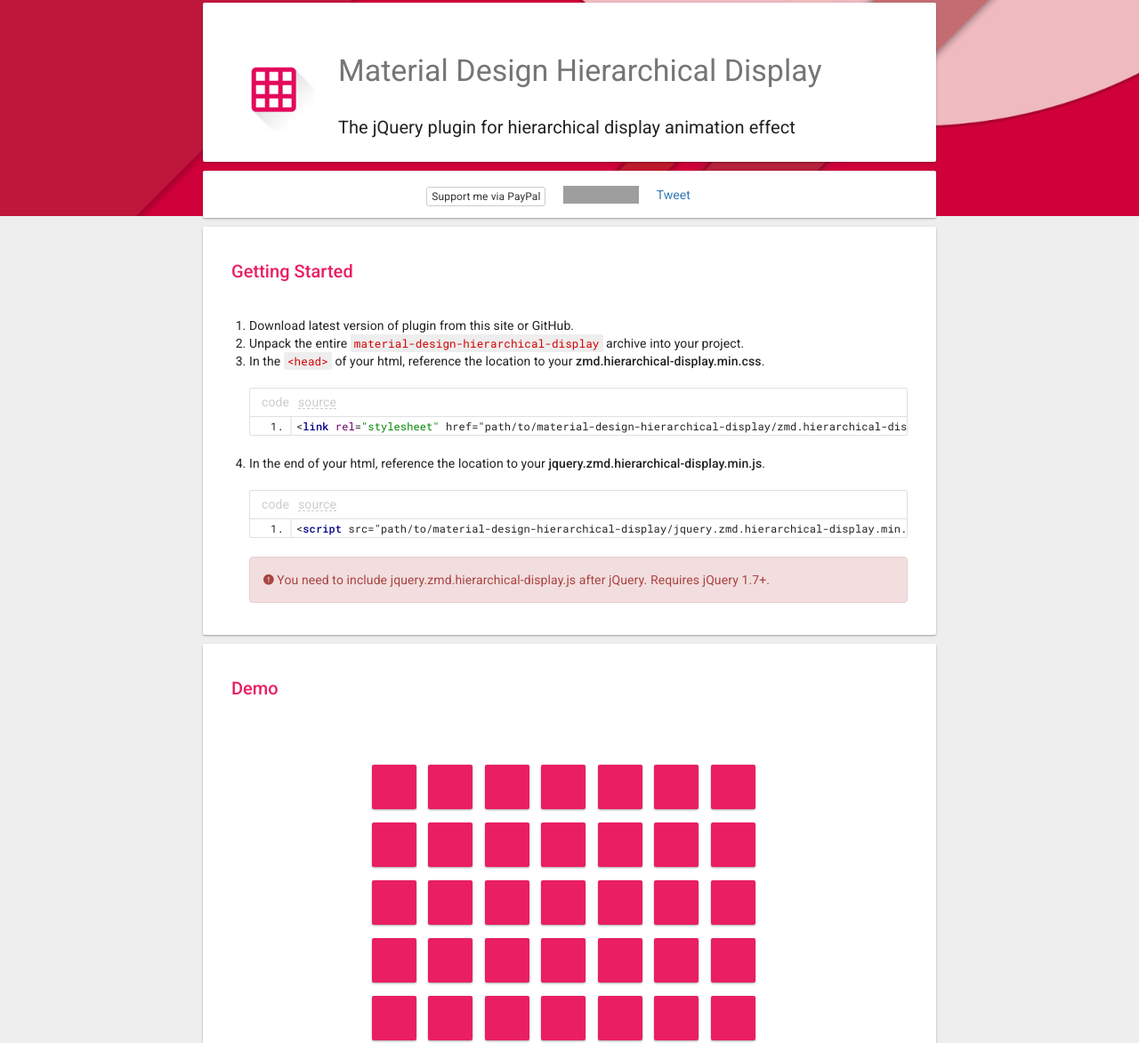
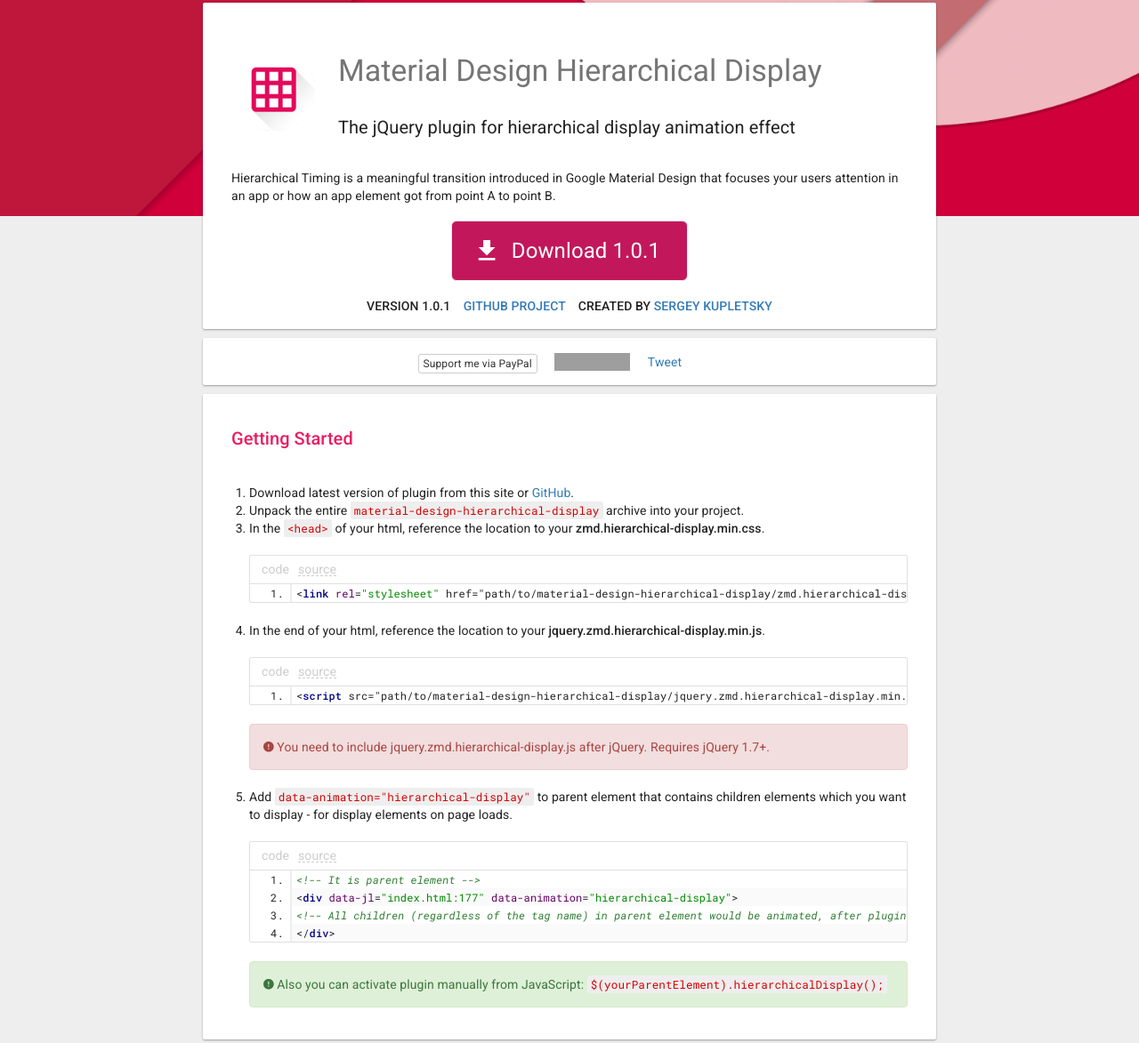
Before and after one commit to zavoloklom/material-design-hierarchical-display, a website: page index.html in a window 1280 px wide. Shown: the part 157-1330 px from the top of the page at 89% size. Drawn offline with nearby package versions, Linux system fonts and the light colour scheme; grey boxes are pictures that could not be loaded; a script that the page names is missing.

Commit message:
Update index.html

```diff
--- a/index.html
+++ b/index.html
@@ -53,10 +53,15 @@
     <meta name="twitter:title" content="Material Design Hierarchical Display">
     <meta name="twitter:description" content="The jQuery plugin for Material Design Hierarchical Display animation effect.">
     <meta name="twitter:image:src" content="http://zavoloklom.github.io/material-design-hierarchical-display/img/Material-Design-Hierarchical-Display.png">
+
+    <meta property="og:url"           content="http://zavoloklom.github.io/material-design-hierarchical-display/" />
+    <meta property="og:type"          content="website" />
+    <meta property="og:title"         content="Material Design Hierarchical Display" />
+    <meta property="og:description"   content="The jQuery plugin for Material Design Hierarchical Display animation effect." />
+    <meta property="og:image"         content="http://zavoloklom.github.io/material-design-hierarchical-display/img/Material-Design-Hierarchical-Display.png" />
 </head>
 <body data-spy="scroll" data-offset="80" data-target=".navbar-collapse">
-<div id="top"></div>
-
+<div id="fb-root"></div>
 <nav id="navbar" class="navbar navbar-default navbar-fixed-top hidden-print">
     <div class="container">
         <div class="navbar-header">
@@ -91,7 +96,7 @@
     </div>
 </nav>
 
-<div class="ribbon"></div>
+<div class="ribbon hidden-xs"></div>
 
 <main class="main container">
     <article class="panel main-panel">
@@ -99,6 +104,20 @@
             <img class="logo" src="icons/favicon-96x96.png">
             <h1>Material Design Hierarchical Display</h1>
             <p class="lead">The jQuery plugin for hierarchical display animation effect</p>
+        </div>
+        <div class="panel-body">
+            <p>Hierarchical Timing is a meaningful transition introduced in Google Material Design that focuses your users attention in an app or how an app element got from point A to point B.</p>
+            <p class="text-center"><a class="btn btn-default btn-lg download-btn" href="https://github.com/zavoloklom/material-design-hierarchical-display/releases/download/1.0.1/material-design-hierarchical-display.zip">
+                <i class="zmdi zmdi-download zmdi-hc-lg"></i>&nbsp;&nbsp;
+                Download 1.0.1
+            </a></p>
+            <div class="inflated-egos text-center mdt-button">
+                Version 1.0.1
+                &nbsp;&nbsp;
+                <a href="https://github.com/zavoloklom/material-design-iconic-font" target="_blank">GitHub Project</a>
+                &nbsp;&nbsp;
+                Created by <a href="http://twitter.com/zavoloklom">Sergey Kupletsky</a>
+            </div>
         </div>
     </article>
 
@@ -118,19 +137,22 @@
                     <a href="https://twitter.com/share" class="twitter-share-button" data-url="http://zavoloklom.github.io/material-design-hierarchical-display" data-text="Material Design Hierarchical Display" data-via="zavoloklom" data-hashtags="materialDesign">Tweet</a>
                 </li>
                 <li>
+                    <div class="fb-share-button" data-href="http://zavoloklom.github.io/material-design-hierarchical-display/" data-layout="button_count"></div>
+                </li>
+                <li>
                     <div class="g-plus" data-action="share" data-annotation="bubble" data-href="http://zavoloklom.github.io/material-design-hierarchical-display"></div>
                 </li>
             </ul>
         </div>
     </article>
 
-    <article id="getting-started" class="panel panel-mc-pink">
+    <article data-animation="animate" id="getting-started" class="panel panel-mc-pink">
         <div class="panel-heading">
             <div class="panel-title mdt-title">Getting Started</div>
         </div>
         <div class="panel-body">
             <ol>
-                <li>Download latest version of plugin from this site or GitHub.</li>
+                <li>Download latest version of plugin from this site or <a href="https://github.com/zavoloklom/material-design-hierarchical-display/releases" target="_blank" title="Download from GitHub">GitHub</a>.</li>
                 <li>Unpack the entire <code>material-design-hierarchical-display</code> archive into your project.</li>
                 <li>
                     In the <code>&lt;head&gt;</code> of your html, reference the location to your <strong>zmd.hierarchical-display.min.css</strong>.
@@ -147,13 +169,25 @@
                     </div>
                     <p class="alert alert-danger"><i class="zmdi zmdi-alert-circle"></i> You need to include jquery.zmd.hierarchical-display.js after jQuery. Requires jQuery 1.7+.</p>
                 </li>
+                <li>
+                    Add <code>data-animation="hierarchical-display"</code> to parent element that contains children elements which you want to display - for display elements on page loads.
+                    <br /><br />
+                    <div>
+                        <pre class="code" lang="html"><!-- It is parent element -->
+                            <div data-animation="hierarchical-display">
+                                <!-- All children (regardless of the tag name) in parent element would be animated, after plugin starts -->
+                            </div></pre>
+                    </div>
+                    <p class="alert alert-success"><i class="zmdi zmdi-alert-circle"></i> Also you can activate plugin manually from JavaScript: <code>$(yourParentElement).hierarchicalDisplay();</code></p>
+                </li>
             </ol>
         </div>
     </article>
 
-    <article id="demo" class="panel panel-mc-pink">
+    <article id="demo" >
+        <section data-animation="animate" class="panel panel-mc-pink">
             <div class="panel-heading">
-            <div class="panel-title mdt-title">Demo</div>
+                <div class="panel-title mdt-title">Simple Demo</div>
             </div>
             <div class="panel-body">
                 <ul id="demo-animation" >
@@ -195,9 +229,54 @@
                 </ul>
                 <p class="mdt-subhead-2 text-center"><a id="demo-animation-toggle-link" data-toggle="hierarchical-display" href="#demo-animation">Toggle animation</a></p>
             </div>
+        </section>
+        <section data-animation="animate" class="panel panel-mc-pink">
+            <div class="panel-heading">
+                <div class="panel-title mdt-title">Demo With Animate.css</div>
+                <div class="panel-body">
+                    <p data-height="511" data-theme-id="17972" data-slug-hash="eNaEBM" data-default-tab="result" data-user="zavoloklom" class='codepen'>See the Pen <a href='http://codepen.io/zavoloklom/pen/eNaEBM/'>Material Design Hierarchical Display + Animate.css</a> by Sergey Kupletsky (<a href='http://codepen.io/zavoloklom'>@zavoloklom</a>) on <a href='http://codepen.io'>CodePen</a>.</p>
+                    <script async src="//assets.codepen.io/assets/embed/ei.js"></script>
+                </div>
+            </div>
+        </section>
     </article>
 
-    <article id="about" class="panel panel-mc-pink">
+    <!--<article id="documentation">
+        <section id="stylesheet" data-animation="animate" class="panel panel-mc-pink">
+            <div class="panel-heading">
+                <div class="panel-title mdt-title">Documentation: Stylesheet</div>
+            </div>
+            <div class="panel-body">
+
+            </div>
+        </section>
+        <section id="options" data-animation="animate" class="panel panel-mc-pink">
+            <div class="panel-heading">
+                <div class="panel-title mdt-title">Documentation: Options</div>
+            </div>
+            <div class="panel-body">
+
+            </div>
+        </section>
+        <section id="methods" data-animation="animate" class="panel panel-mc-pink">
+            <div class="panel-heading">
+                <div class="panel-title mdt-title">Documentation: Methods</div>
+            </div>
+            <div class="panel-body">
+
+            </div>
+        </section>
+        <section id="events" data-animation="animate" class="panel panel-mc-pink">
+            <div class="panel-heading">
+                <div class="panel-title mdt-title">Documentation: Events</div>
+            </div>
+            <div class="panel-body">
+
+            </div>
+        </section>
+    </article>-->
+
+    <article data-animation="animate" id="about" class="panel panel-mc-pink">
         <div class="panel-heading">
             <div class="panel-title mdt-title">Author</div>
         </div>
@@ -232,12 +311,12 @@
         $(document).ready(function(){
             $('pre.code').highlight({source:1, zebra:1, indent:'space', list:'ol'});
         });
-        $('.panel').onScreen({
+        $('[data-animation="animate"]').onScreen({
             doIn: function() {
-                $(this).addClass('fadeInUp animated')
+                $(this).addClass('slideInUp animated')
             },
-            tolerance: 0,
-            throttle: 50,
+            tolerance: 80,
+            throttle: 0,
             toggleClass: ''
         });
 
@@ -262,6 +341,15 @@
         //});
     })(jQuery);
 </script>
+
+<!-- Facebook share button -->
+<script>(function(d, s, id) {
+    var js, fjs = d.getElementsByTagName(s)[0];
+    if (d.getElementById(id)) return;
+    js = d.createElement(s); js.id = id;
+    js.src = "//connect.facebook.net/ru_RU/sdk.js#xfbml=1&version=v2.4&appId=368789203166494";
+    fjs.parentNode.insertBefore(js, fjs);
+}(document, 'script', 'facebook-jssdk'));</script>
 
 <!-- Google Adsense -->
 <script async src="//pagead2.googlesyndication.com/pagead/js/adsbygoogle.js"></script>
```
Lines whose indentation alone changed are shown as unchanged.
